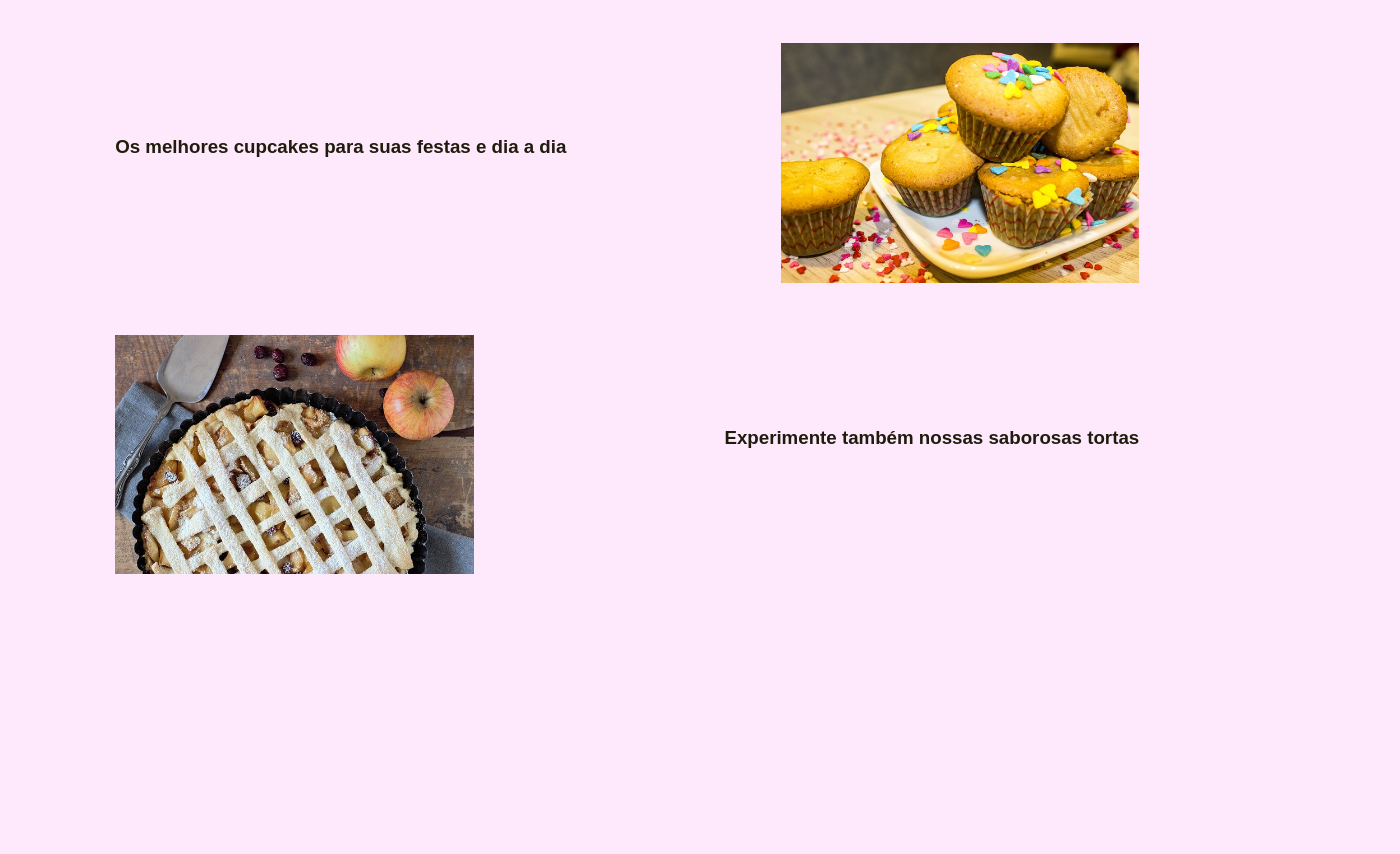
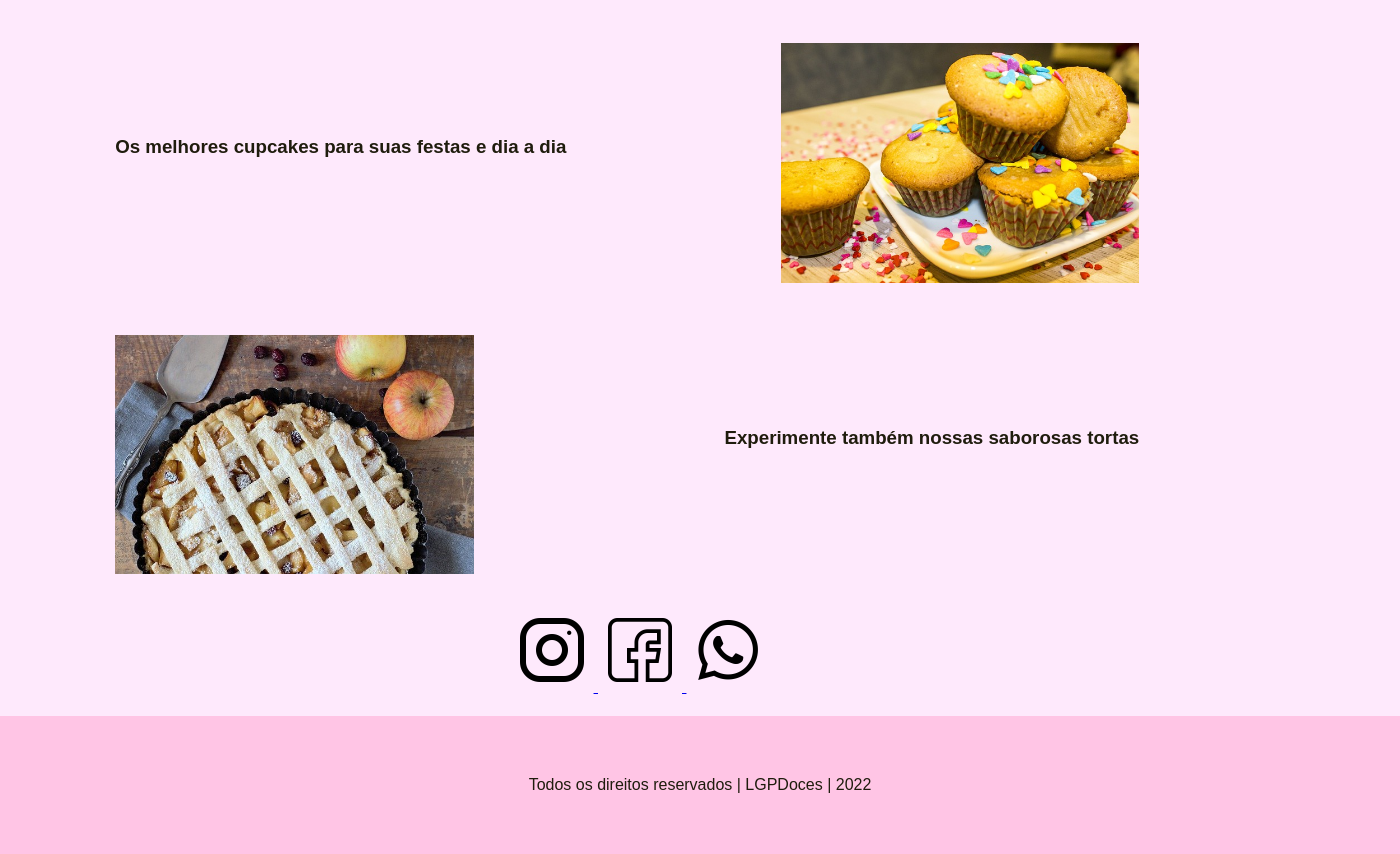
Before and after one commit to WelysonSR/dojo-landing, a plain HTML site: page index.html in a window 1280 px wide. Shown: the part 875-1729 px from the top of the page, 1400 px wide, since content can reach past the window. Before the commit the page ends 1453 px from the top, so only its background shows below. Drawn offline with Linux system fonts and the light colour scheme.

Commit message:
criação do footer

```diff
--- a/css/style.css
+++ b/css/style.css
@@ -25,6 +25,11 @@ header h1 {
 
 article {
   margin-top: 40px;
+}
+
+a img {
+    width: 64px;
+    margin: 10px;
 }
 
 #style-header {
@@ -85,3 +90,17 @@ article {
   width: 35%;
   float: left;
 }
+
+.rede{
+    text-align: center;
+    margin-top: 30px;
+}
+
+#footer{
+    background-color: #FFC5E5;
+    position: absolute;
+    width: 100%;
+    padding: 60px;
+    margin-top: 20px;
+    text-align: center;
+}
--- a/index.html
+++ b/index.html
@@ -58,7 +58,25 @@
                 <img class="produto-img-esquerda" src="./img/torta.jpg" alt="brigadeiro gourmet!">
             </article>
         </section>
+
+        <section class="rede" id="rede">
+            <a href="#">
+                <img src="./img/instagram.png" alt="">
+            </a>
+
+            <a href="#">
+                <img src="./img/facebook.png" alt="">
+            </a>
+
+            <a href="#">
+                <img src="./img/whatsapp.png" alt="">
+            </a>
+        </section>
     </main>
+
+    <footer id="footer">
+        <p>Todos os direitos reservados | LGPDoces | 2022</p>
+    </footer>
 
 </body>
 
```
